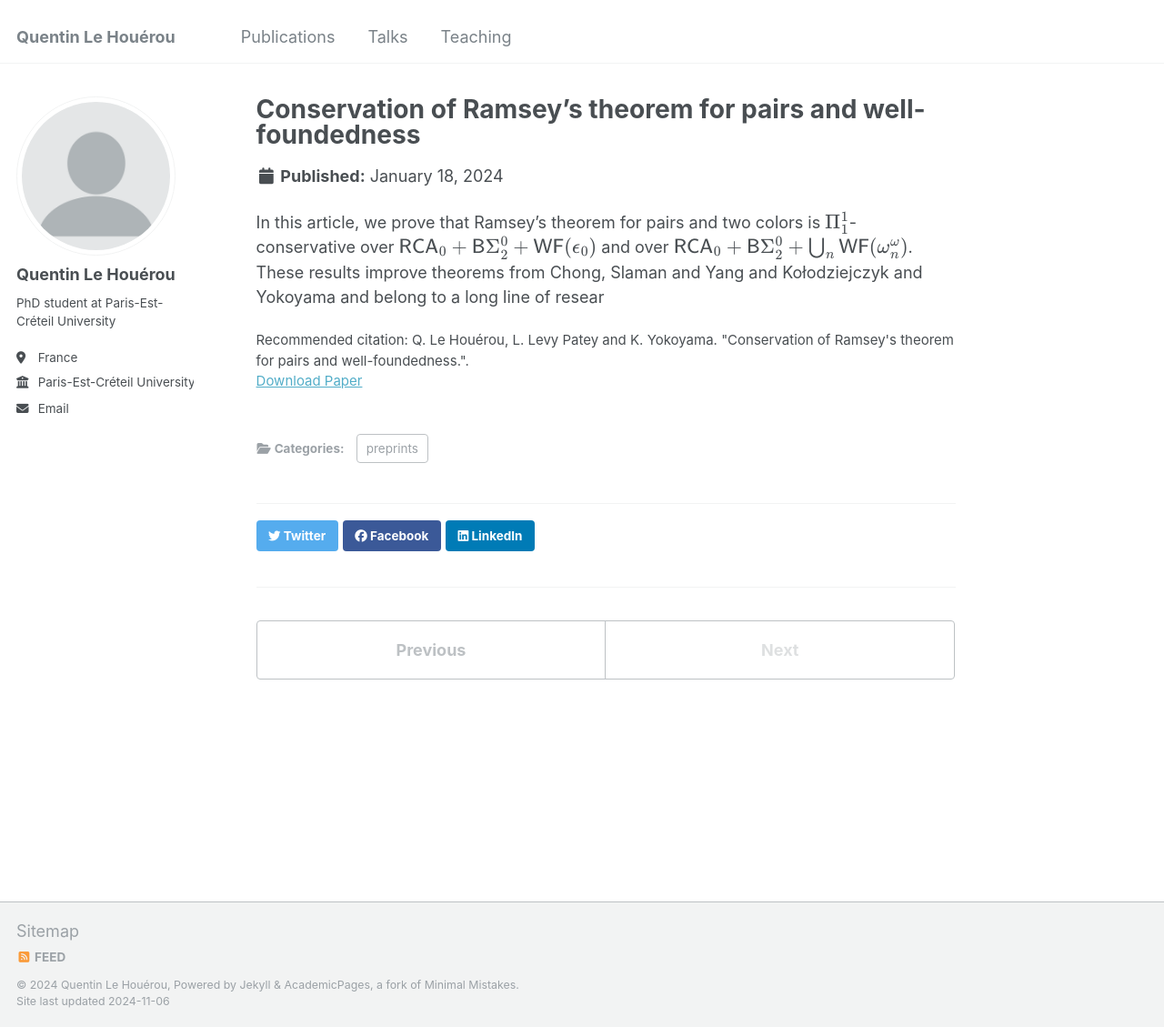
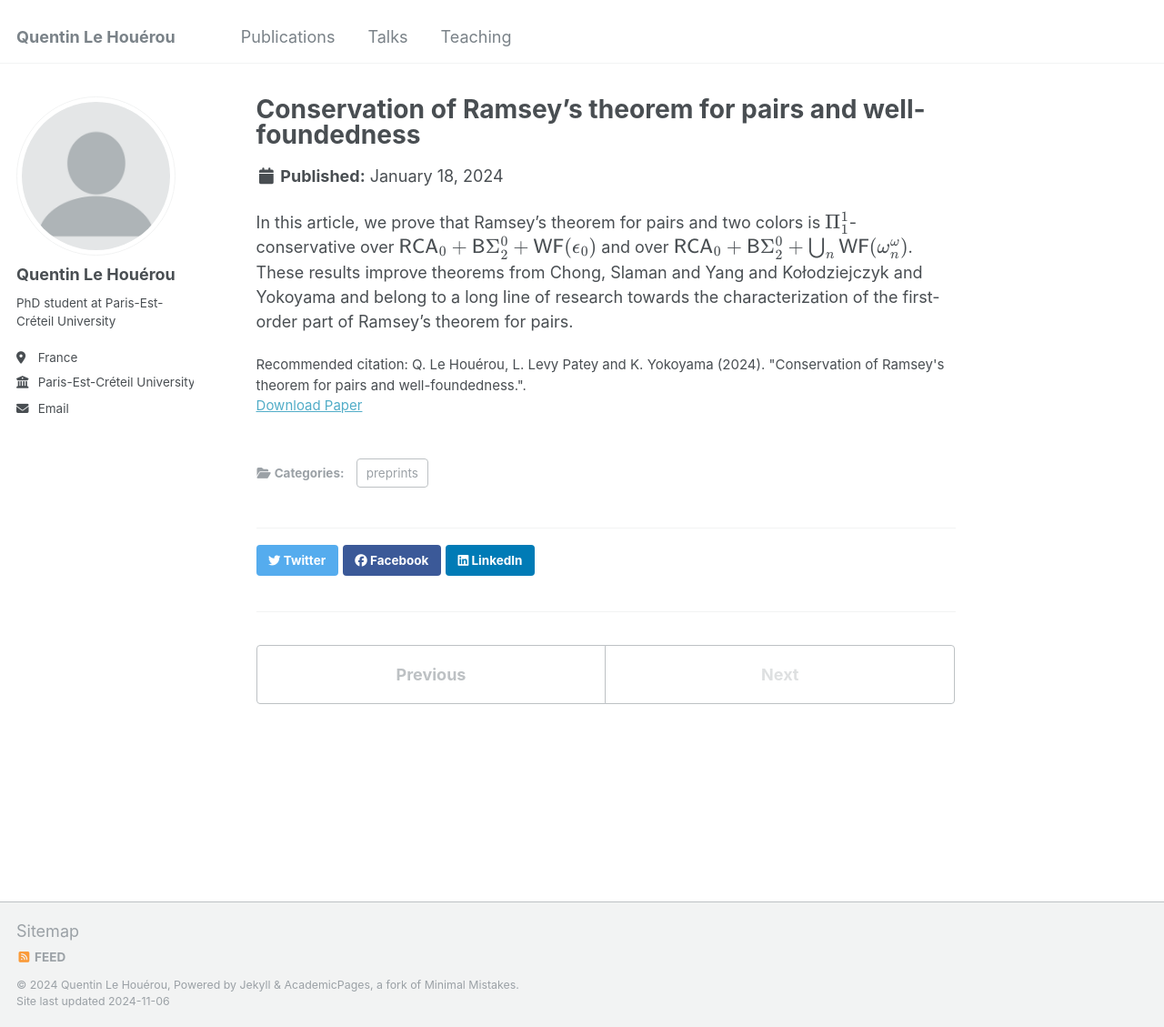
Before and after one commit to QuentinLH/quentinlh.github.io, a Jekyll site: the page built from _publications/2024-02-17-paper-title-number-4.md, in a window 1280 px wide and 1129 px high. Shown: the whole window at 91% size. Built offline with Jekyll 4.4.1, drawn with Linux system fonts in a browser that asks for light colours.

Commit message:
change style publications 2

```diff
--- a/_includes/archive-single.html
+++ b/_includes/archive-single.html
@@ -46,12 +46,14 @@
          <p class="page__date"><strong><i class="fa fa-fw fa-calendar" aria-hidden="true"></i> {{ site.data.ui-text[site.locale].date_label | default: "Published:" }}</strong> <time datetime="{{ post.date | default: "1900-01-01" | date_to_xmlschema }}">{{ post.date | default: "1900-01-01" | date: "%B %d, %Y" }}</time></p>
         {% endif %}
 		-->
+
+	<!--
     {% if post.excerpt and site.read_more != 'enabled' %}
     <p class="archive__item-excerpt" itemprop="description">{{ post.excerpt | markdownify }}</p>
     {% elsif post.excerpt and site.read_more == 'enabled' %}
     <p class="archive__item-excerpt" itemprop="description"><p>{{ post.excerpt | markdownify | remove: '<p>' | remove: '</p>' }}<strong><a href="{{ base_path }}{{ post.url }}" rel="permalink"> Read more</a></strong></p></p>
     {% endif %}
-
+    -->
     {% if post.citation and post.paperurl and post.slidesurl %}
       <p>Recommended citation: {{ post.citation }}<br /><a href="{{ post.paperurl }}">Download Paper</a> | <a href="{{ post.slidesurl }}">Download Slides</a></p>
     {% elsif post.citation and post.paperurl %}
--- a/_publications/2024-02-17-paper-title-number-4.md
+++ b/_publications/2024-02-17-paper-title-number-4.md
@@ -5,8 +5,8 @@
 permalink: /publication/Conservation_of_Ramsey_s_theorem_for_pairs_and_well_foundedness
 date: 2024-01-18
 paperurl: 'http://academicpages.github.io/files/Conservation_of_Ramsey_s_theorem_for_pairs_and_well_foundedness.pdf'
-citation: "Q. Le Houérou, L. Levy Patey and K. Yokoyama. &quot;Conservation of Ramsey's theorem for pairs and well-foundedness.&quot;."
+citation: "Q. Le Houérou, L. Levy Patey and K. Yokoyama (2024). &quot;Conservation of Ramsey's theorem for pairs and well-foundedness.&quot;."
 
 ---
 
-In this article, we prove that Ramsey's theorem for pairs and two colors is \\( \Pi^1_1 \\)-conservative over \\(\mathsf{RCA}_0 + \mathsf{B}\Sigma_2^0 + \mathsf{WF}(\epsilon_0)\\) and over \\(\mathsf{RCA}_0 + \mathsf{B}\Sigma_2^0 + \bigcup_n \mathsf{WF}(\omega^\omega_n)\\). These results improve theorems from Chong, Slaman and Yang and Kołodziejczyk and Yokoyama and belong to a long line of resear
+In this article, we prove that Ramsey's theorem for pairs and two colors is \\( \Pi^1_1 \\)-conservative over \\(\mathsf{RCA}_0 + \mathsf{B}\Sigma_2^0 + \mathsf{WF}(\epsilon_0)\\) and over \\(\mathsf{RCA}_0 + \mathsf{B}\Sigma_2^0 + \bigcup_n \mathsf{WF}(\omega^\omega_n)\\). These results improve theorems from Chong, Slaman and Yang and Kołodziejczyk and Yokoyama and belong to a long line of research towards the characterization of the first-order part of Ramsey's theorem for pairs.
```
